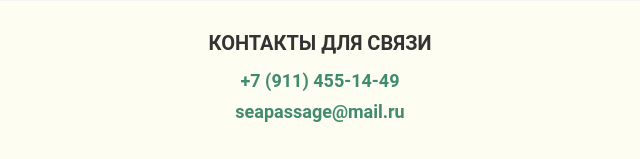
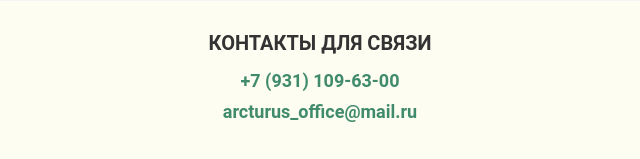
Before and after one commit to seapassagenew/ARCTURUS, a plain HTML site: page index.html in a window 1280 px wide. Shown: the part 7260-7419 px from the top of the page, 320-960 px from the left. Drawn offline with Linux system fonts and the light colour scheme.

Commit message:
Fix v14 New tel and Email

```diff
--- a/index.html
+++ b/index.html
@@ -808,8 +808,8 @@
 		<footer class="footer">
 			<div class="footer-title">КОНТАКТЫ ДЛЯ СВЯЗИ</div>
 			<div class="footer-contacts">
-				<a href="tel:+79114551449"><b>+7 (911) 455-14-49</b></a>
-				<a href="mailto:seapassage@mail.ru"><b>seapassage@mail.ru</b></a>
+				<a href="tel:+79311096300"><b>+7 (931) 109-63-00</b></a>
+				<a href="mailto:arcturus_office@mail.ru"><b>arcturus_office@mail.ru</b></a>
 			</div>
 		</footer>
 
```
